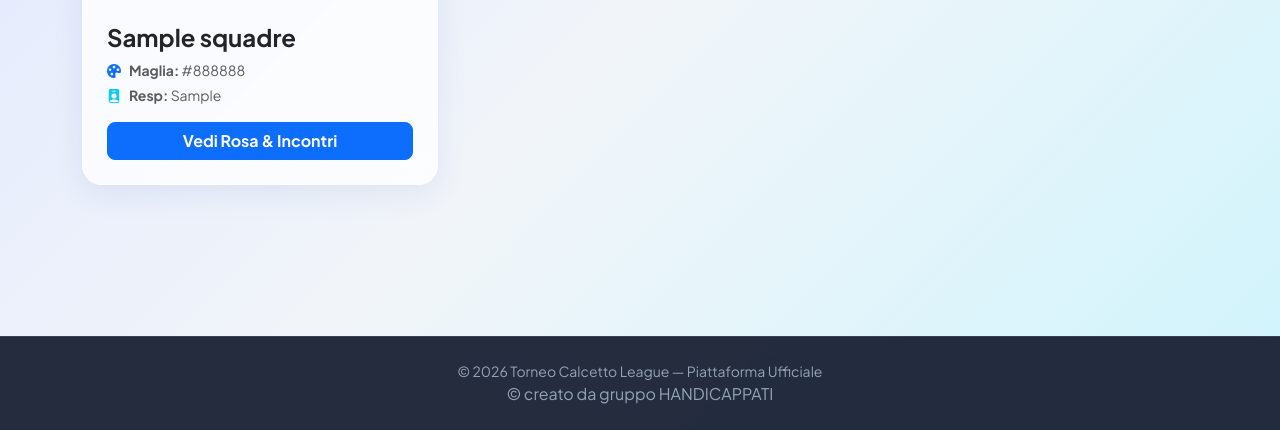
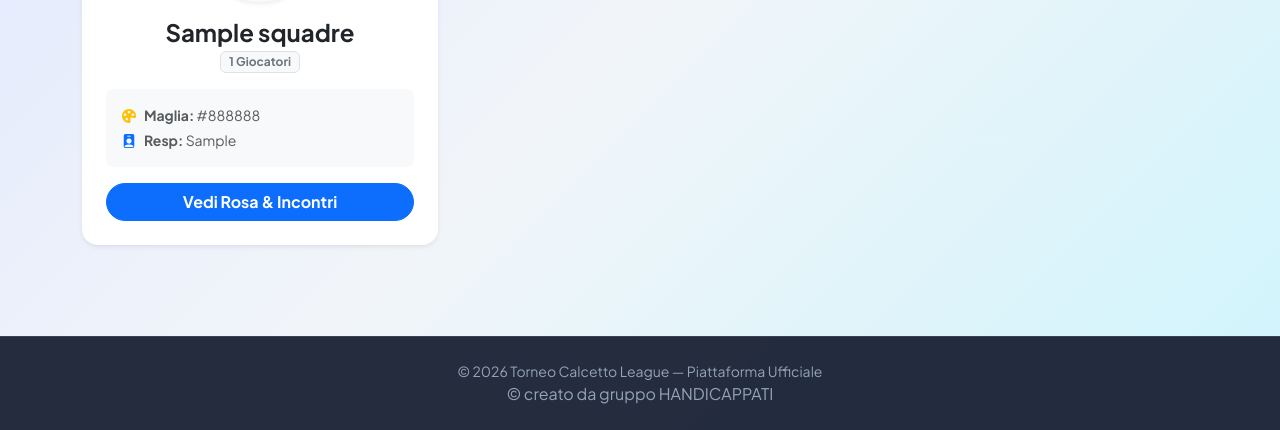
Before and after one commit to agovaccaro58-source/Torneo_Calcetto, a Flask app: page /squadre in a window 1280 px wide. Shown: the part 370-800 px from the top of the page. Run offline with Flask 3, Linux system fonts and the light colour scheme; tables that the repository leaves empty or names only in its code hold one stand-in row (values such as "Sample post").

Commit message:
Ago e Filo

```diff
--- a/templates/pagina2.html
+++ b/templates/pagina2.html
@@ -12,22 +12,40 @@
 <div class="row row-cols-1 row-cols-md-3 g-4">
   {% for s in squadre %}
   <div class="col">
-    <div class="glass-card glass-card-hover h-100 d-flex flex-column">
-      <!-- Foto dinamica squadra -->
-      <div style="height: 140px; overflow: hidden; position: relative;">
-        <img src="https://images.unsplash.com/photo-1508098682722-e99c43a406b2?auto=format&fit=crop&w=600&q=80" class="w-100 h-100 object-fit-cover" alt="Squadra">
-        <span class="position-absolute top-0 end-0 m-3 badge bg-dark bg-opacity-75 backdrop-blur px-3 py-2">
+    <div class="card border-0 rounded-4 shadow-sm h-100 d-flex flex-column bg-white p-4">
+
+      <!-- Contenitore Logo Circolare Centrato -->
+      <div class="d-flex justify-content-center align-items-center mb-3">
+        <div class="rounded-circle shadow-sm border border-3 border-light overflow-hidden bg-white d-flex align-items-center justify-content-center"
+             style="width: 120px; height: 120px;">
+          <img src="{{ url_for('static', filename='img/squadra_' ~ s.id_squadra ~ '.jpg') }}"
+               alt="Logo {{ s.nome }}"
+               class="w-100 h-100"
+               style="object-fit: cover; object-position: center;">
+        </div>
+      </div>
+
+      <!-- Dettagli Squadra -->
+      <div class="d-flex flex-column flex-grow-1 text-center">
+        <h4 class="fw-bold text-dark mb-1">{{ s.nome }}</h4>
+        <span class="badge bg-light text-secondary border align-self-center mb-3">
           {{ s.num_giocatori }} Giocatori
         </span>
-      </div>
-      <div class="p-4 d-flex flex-column flex-grow-1">
-        <h4 class="fw-bold text-dark mb-2">{{ s.nome }}</h4>
-        <p class="text-muted small mb-1"><i class="bi bi-palette-fill text-primary me-2"></i><strong>Maglia:</strong> {{ s.colore_maglia }}</p>
-        <p class="text-muted small mb-3"><i class="bi bi-person-badge-fill text-info me-2"></i><strong>Resp:</strong> {{ s.responsabile }}</p>
-        <a href="/squadra/{{ s.id_squadra }}" class="btn btn-primary mt-auto rounded-3 fw-bold w-100">
+
+        <div class="bg-light p-3 rounded-3 text-start mb-3">
+          <p class="text-muted small mb-1">
+            <i class="bi bi-palette-fill text-warning me-2"></i><strong>Maglia:</strong> {{ s.colore_maglia }}
+          </p>
+          <p class="text-muted small mb-0">
+            <i class="bi bi-person-badge-fill text-primary me-2"></i><strong>Resp:</strong> {{ s.responsabile }}
+          </p>
+        </div>
+
+        <a href="/squadra/{{ s.id_squadra }}" class="btn btn-primary rounded-pill fw-bold w-100 mt-auto">
           Vedi Rosa & Incontri
         </a>
       </div>
+
     </div>
   </div>
   {% endfor %}
```
Also changed, not shown: templates/pagina3.html (+44 -13 lines).
